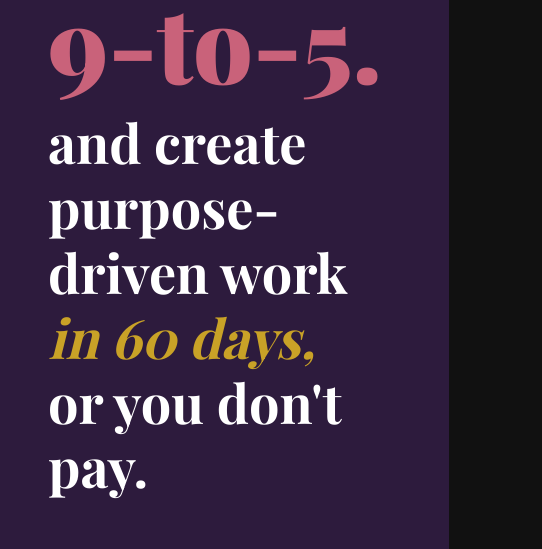
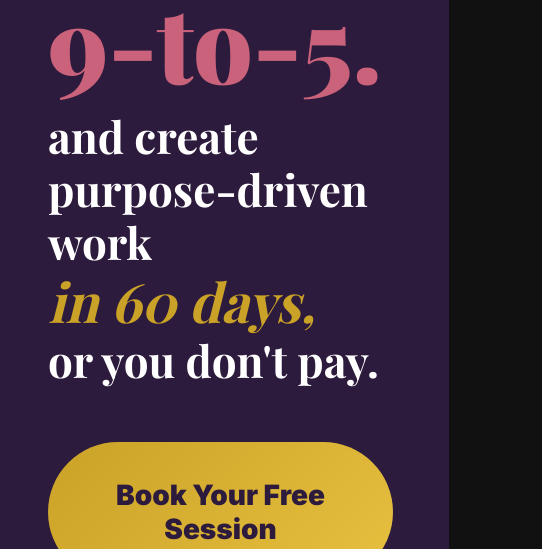
Before and after one commit to theabundancesisters/abundance, an Astro site: page /ads/window-pivot-1a in a window 1280 px wide. Shown: the part 332-881 px from the top of the page, 631-1173 px from the left. Built offline with nearby package versions, Linux system fonts and the light colour scheme; Astro itself is replaced by a stand-in of ours; a web font is replaced by a local one.

Commit message:
feat: refine ad creative typography sizing

```diff
--- a/src/pages/ads/[id].astro
+++ b/src/pages/ads/[id].astro
@@ -101,7 +101,7 @@ const { image } = Astro.props;
   }
   .ad-sub {
     font-family: 'Playfair Display', serif;
-    font-size: 54px;
+    font-size: 44px;
     font-weight: 700;
     color: #ffffff;
     line-height: 1.2;
@@ -117,7 +117,7 @@ const { image } = Astro.props;
   }
   .ad-nodots {
     font-family: 'Playfair Display', serif;
-    font-size: 54px;
+    font-size: 44px;
     font-weight: 700;
     color: #ffffff;
     line-height: 1.2;
```
